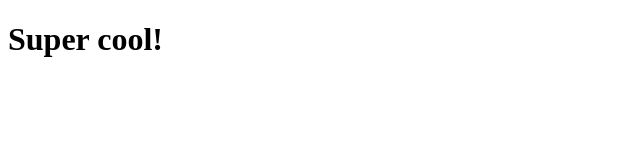
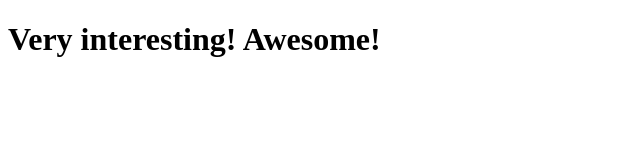
Before and after one commit to CosmicSand/goit-js-hw-05, a plain HTML site: page index.html in a window 1280 px wide. Shown: the whole page, without its empty margins (0-640 px from the left). Drawn offline with Linux system fonts and the light colour scheme.

Commit message:
Update index.html

```diff
--- a/index.html
+++ b/index.html
@@ -10,6 +10,6 @@
     <script src="task-4.js" defer></script>
   </head>
   <body>
-    <h1>Super cool!</h1>
+    <h1>Very interesting! Awesome!</h1>
   </body>
 </html>
```
